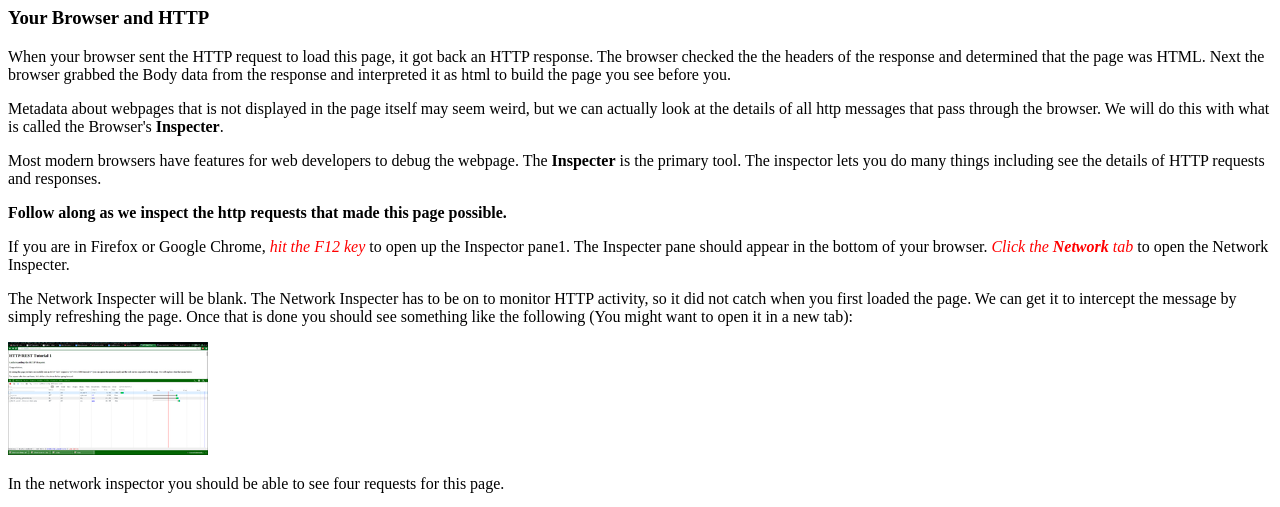
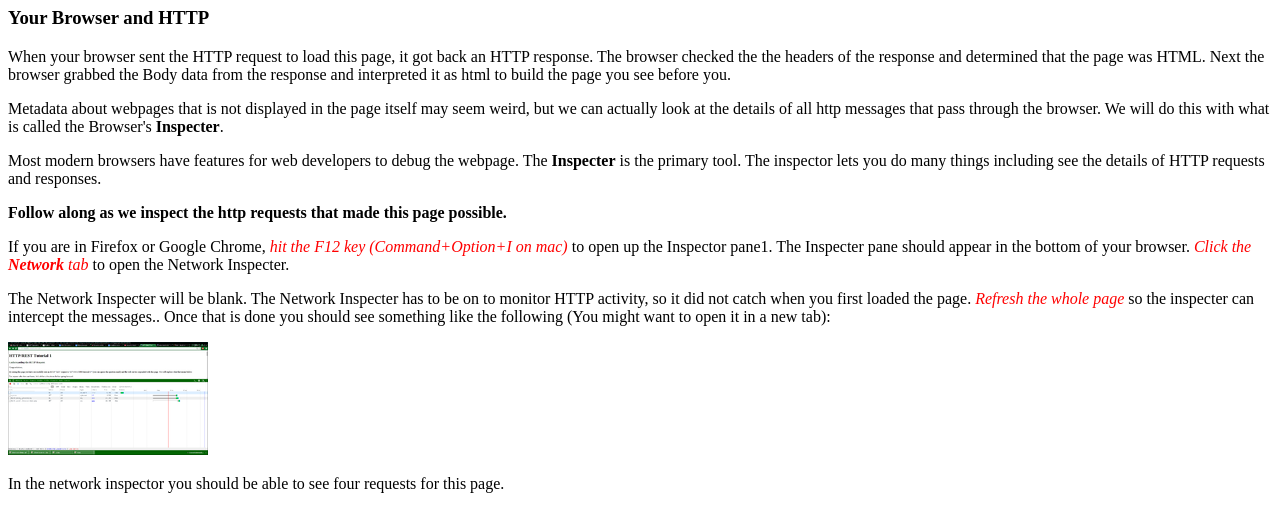
Before and after one commit to diamondman/http-rest-tutorial, a Flask app: page /tutorial/1 in a window 1280 px wide. Shown: the part 707-1214 px from the top of the page. Run offline with Flask 2, Linux system fonts and the light colour scheme.

Commit message:
Small fixes.

```diff
--- a/templates/tutorial_1.html
+++ b/templates/tutorial_1.html
@@ -36,9 +36,9 @@
 
 <p><strong>Follow along as we inspect the http requests that made this page possible.</strong></p>
 
-<p>If you are in Firefox or Google Chrome, <em class="tut_action">hit the F12 key</em> to open up the Inspector pane1. The Inspecter pane should appear in the bottom of your browser. <em class="tut_action">Click the <strong>Network</strong> tab</em> to open the Network Inspecter.</p>
+<p>If you are in Firefox or Google Chrome, <em class="tut_action">hit the F12 key (Command+Option+I on mac)</em> to open up the Inspector pane1. The Inspecter pane should appear in the bottom of your browser. <em class="tut_action">Click the <strong>Network</strong> tab</em> to open the Network Inspecter.</p>
 
-<p>The Network Inspecter will be blank. The Network Inspecter has to be on to monitor HTTP activity, so it did not catch when you first loaded the page. We can get it to intercept the message by simply refreshing the page. Once that is done you should see something like the following (You might want to open it in a new tab):</p>
+<p>The Network Inspecter will be blank. The Network Inspecter has to be on to monitor HTTP activity, so it did not catch when you first loaded the page. <em class="tut_action">Refresh the whole page</em> so the inspecter can intercept the messages.. Once that is done you should see something like the following (You might want to open it in a new tab):</p>
 <a href="/static/tutorial_1_inspector.png"><img src="/static/thumb.tutorial_1_inspector.png"/></a>
 
 <p>In the network inspector you should be able to see four requests for this page.</p>
```
Also changed, not shown: README.md.
